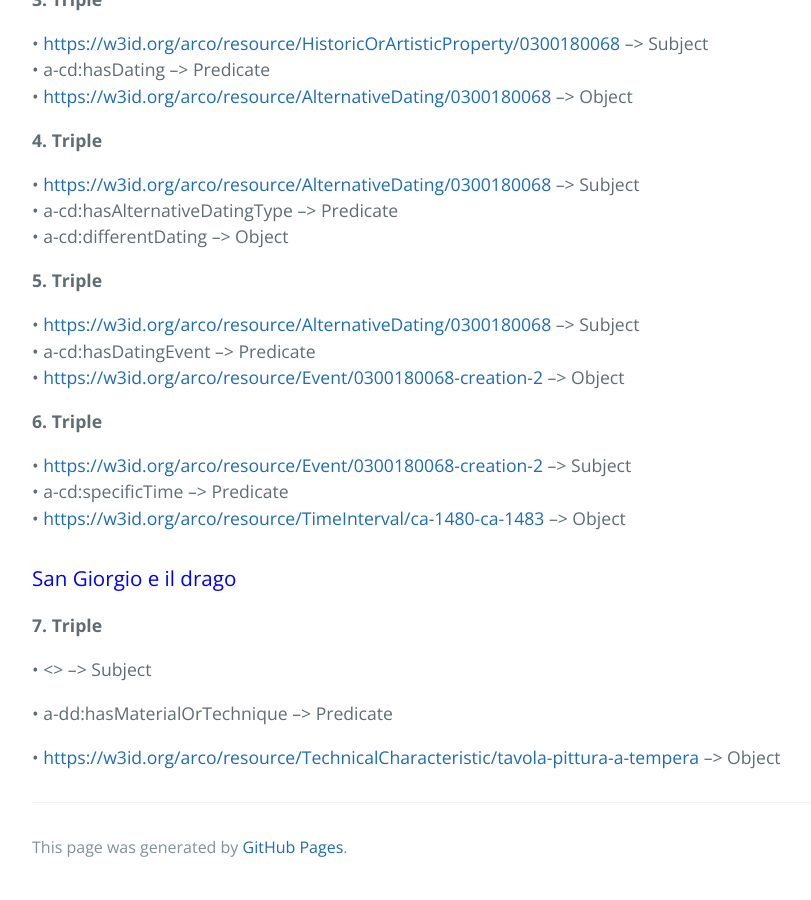
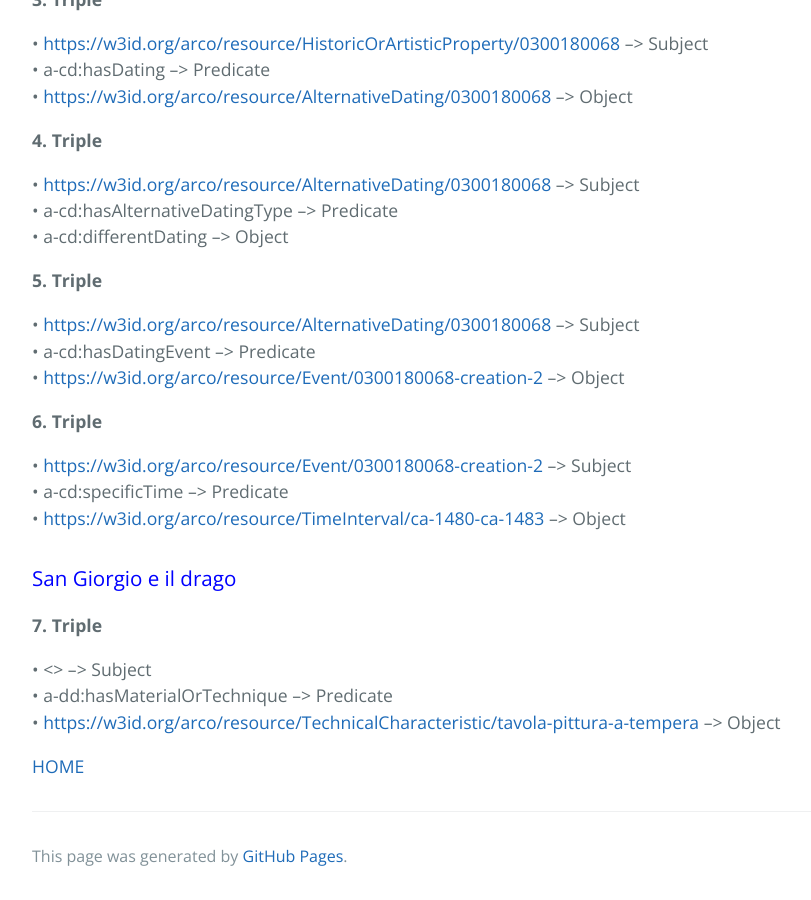
Before and after one commit to KevinITS-site/KevinITS-site.github.io, a Jekyll site: the page built from triples.md, in a window 1280 px wide and 900 px high, scrolled down 892 px. Shown: the whole window, without its empty margins (192-1003 px from the left). Built offline with Jekyll 4.4.1, drawn with Linux system fonts in a browser that asks for light colours; our own code applies the rules of GitHub Pages for plain Markdown files.

Commit message:
Update triples.md

```diff
--- a/triples.md
+++ b/triples.md
@@ -49,7 +49,7 @@ These are the triples we propose to enrich the ArCo knowledge graph:
 <strong> 7. Triple </strong>
 
 • <> --> Subject <br>
+• a-dd:hasMaterialOrTechnique --> Predicate <br>
+• <https://w3id.org/arco/resource/TechnicalCharacteristic/tavola-pittura-a-tempera> --> Object
 
-• a-dd:hasMaterialOrTechnique --> Predicate <br>
-
-• <https://w3id.org/arco/resource/TechnicalCharacteristic/tavola-pittura-a-tempera> --> Object
+[HOME](index.md)
```
